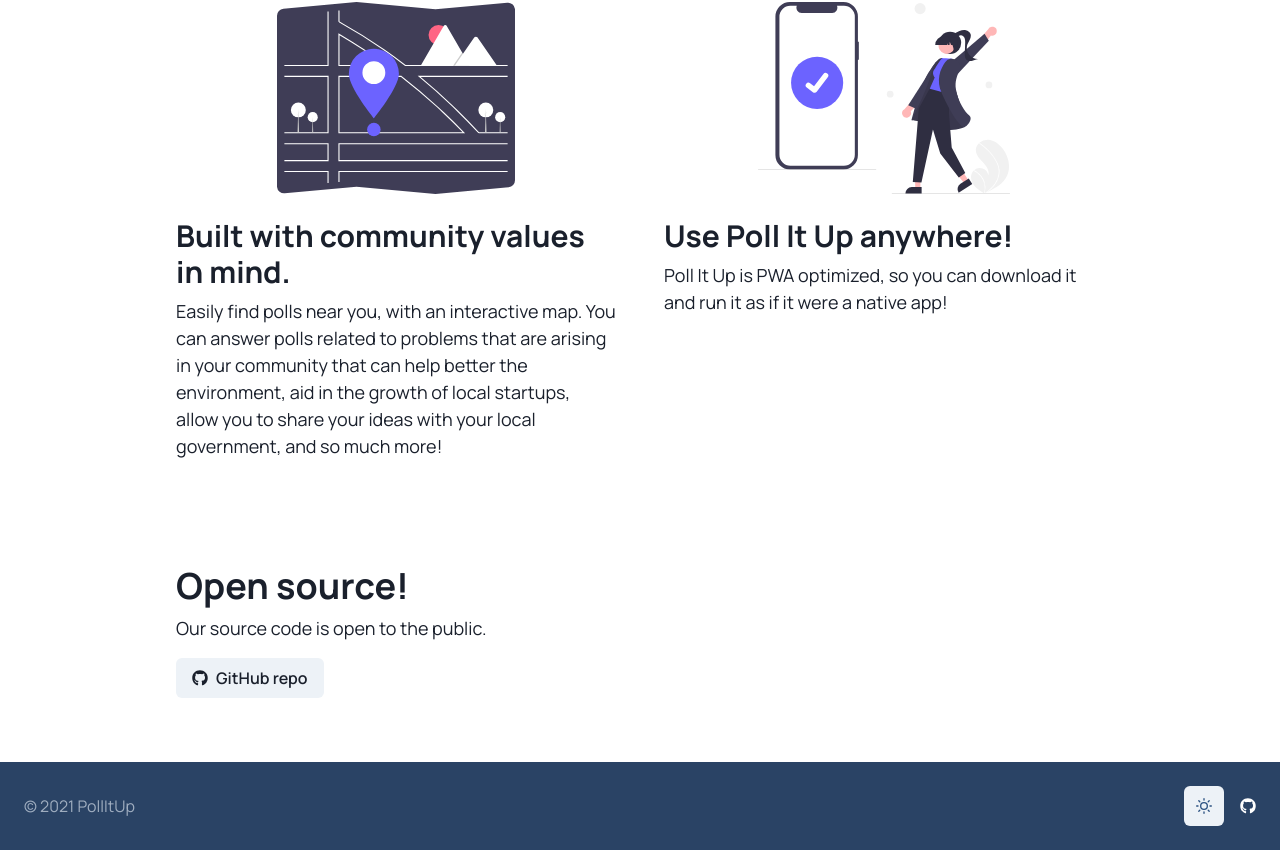
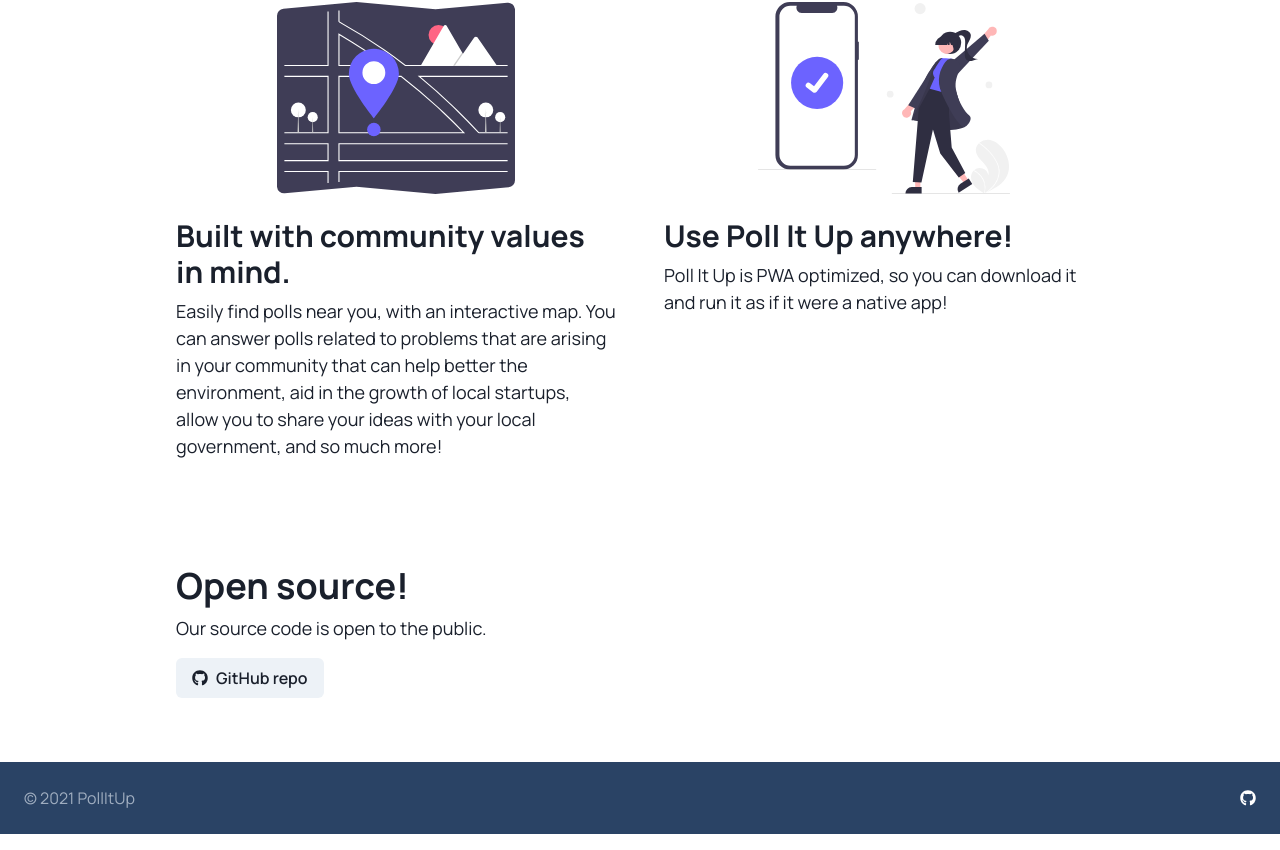
Before and after one commit to agamjotsingh18/pollitup, a React (Create React App) app: page / in a window 1280 px wide. Shown: the part 968-1818 px from the top of the page. Built offline with nearby package versions, Linux system fonts and the light colour scheme; no server answers.

Commit message:
Update footer.js

```diff
--- a/src/components/footer.js
+++ b/src/components/footer.js
@@ -6,10 +6,10 @@
   Stack,
   Text,
   Link as ChakraLink,
-  useColorModeValue,
+
 } from '@chakra-ui/react';
 
-import ColorModeToggle from './colorModeToggle';
+
 
 import { FontAwesomeIcon } from '@fortawesome/react-fontawesome';
 import { faGithub } from '@fortawesome/free-brands-svg-icons';
@@ -28,7 +28,7 @@
         </Stack>
       </Flex>
       <Stack m={2} spacing={4} direction="row" justify="center" align="center">
-        <ColorModeToggle color={useColorModeValue("brand.700", "white")}/>
+
         <ChakraLink href="https://github.com/agamjotsingh18/pollitup.github.io" target="_blank">
           <FontAwesomeIcon icon={faGithub}/>
         </ChakraLink>
```
